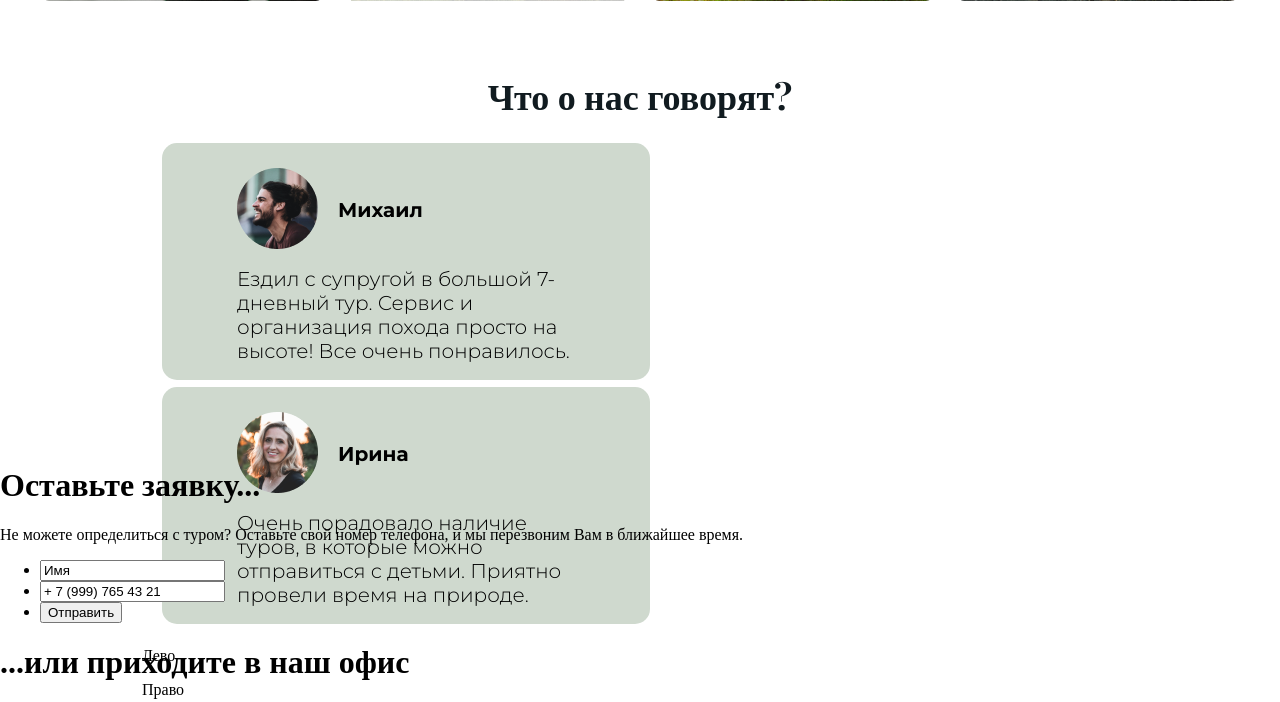
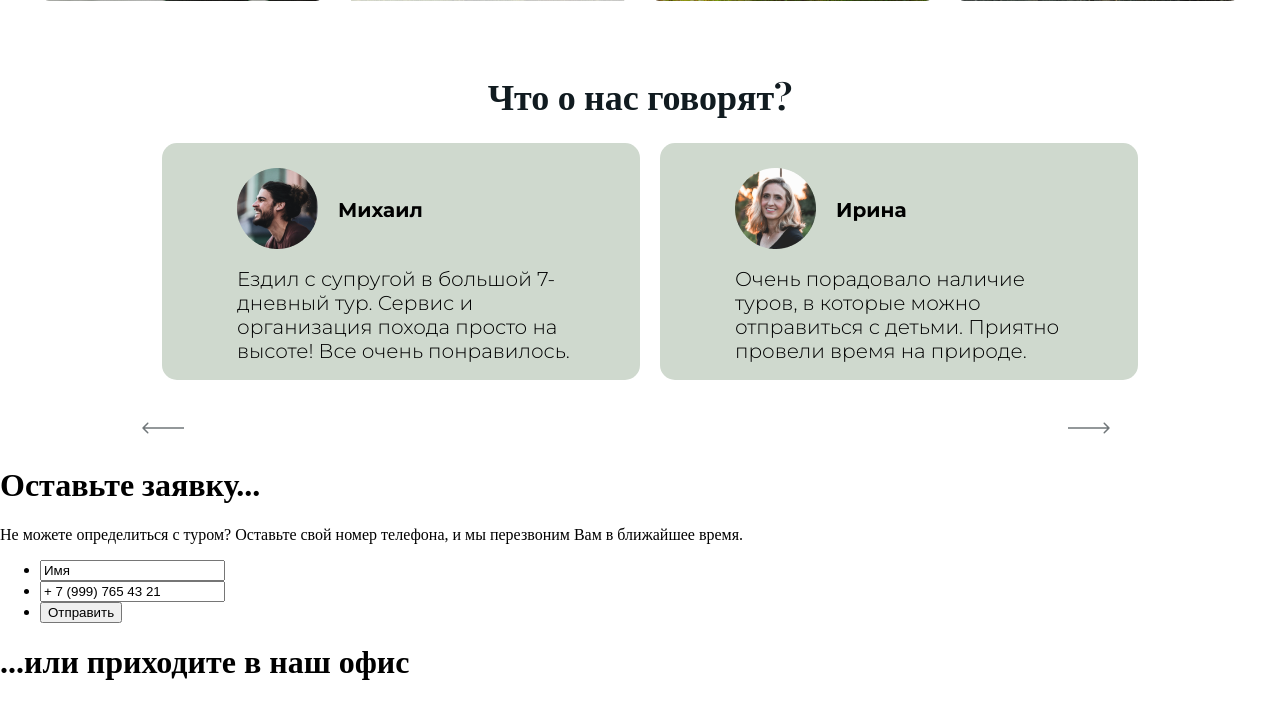
Before and after one commit to tomright/home, a PHP site: page / in a window 1280 px wide; the page is wider, and only the part inside the window is pictured. Shown: the part 3218-3920 px from the top of that part. Run offline with PHP 8.4, Linux system fonts and the light colour scheme.

Commit message:
доделала about

```diff
--- a/bashtour.test/www/index.html
+++ b/bashtour.test/www/index.html
@@ -157,6 +157,7 @@
     </div>
     <div class="sayabout">
       <h1>Что о нас говорят?</h1>
+      <div class="aboutuswrapper">
         <div class="aboutus">
           <img src="/img/photo.png" alt="Аватар1" />
           <p class="username">Михаил</p>
@@ -173,8 +174,10 @@
             детьми. Приятно провели время на природе.
           </p>
         </div>
-      <p>Лево</p>
-      <p>Право</p>
+
+      </div>
+      <a class="arrowleft" href="#"><img src="/img/Arrow 7.svg" alt="Стрелка тунды ←" /></a>
+      <a class="arrowright" href="#"><img src="/img/Arrow 6.svg" alt="Стрелка тунда →" /></a>
     </div>
     <div class="request">
       <h1>Оставьте заявку...</h1>
--- a/bashtour.test/www/style.css
+++ b/bashtour.test/www/style.css
@@ -437,3 +437,12 @@ color: #000000;
   top: 25px;
   left: 75px;
 }
+.aboutuswrapper {
+  display: flex;
+}
+.sayabout > .arrowleft {
+margin-top: 40px;
+}
+.sayabout > .arrowright {
+  margin-top: 40px;
+}
```
Lines whose indentation alone changed are shown as unchanged.
